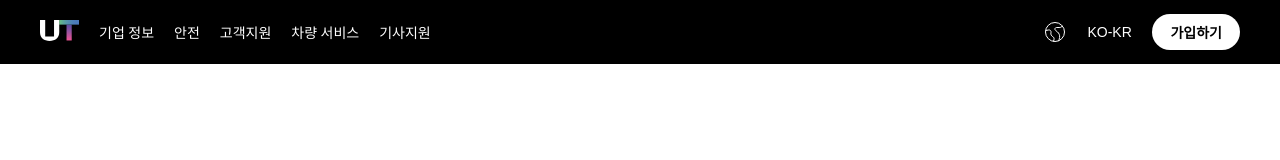
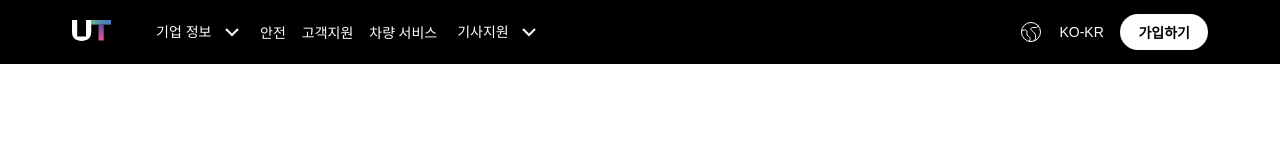
Before and after one commit to FRONTENDBOOTCAMP-17th/coolpeace, a website built with Vite: page src/nav/nav.html in a window 1280 px wide. Built offline with nearby package versions, Linux system fonts and the light colour scheme.

```diff
--- a/src/nav/nav.css
+++ b/src/nav/nav.css
@@ -1,21 +1,42 @@
 * {
-  box-sizing: border-box;
+  box-sizing: border-box; /* 패딩, 테두리를 너비에 포함 */
 }
+
 body {
   margin: 0;
 }
 
+/* 상단 바 레이아웃 */
 .utility-bar {
   display: flex;
   align-items: center;
-  padding: 0 40px;
+  padding: 12px 64px;
   height: 64px;
   list-style: none;
   margin: 0;
-  gap: 20px;
+  gap: 0;
   background: black;
 }
 
+/* 우측 정렬 밀어내기용 클래스 */
+.push-right {
+  margin-left: auto;
+}
+
+/* 구성요소별 스타일 */
+
+/* 로고 영역 */
+.utility-bar .logo-ut svg {
+  margin-right: 25px;
+}
+
+/* 메뉴 리스트 공통 (로고 제외) */
+.utility-bar li:not(.logo) {
+  padding: 4px 8px;
+  gap: 4px;
+}
+
+/* 텍스트 링크 스타일 */
 .utility-bar li a {
   color: white;
   text-decoration: none;
@@ -24,10 +45,7 @@
   white-space: nowrap;
 }
 
-.push-right {
-  margin-left: auto;
-}
-
+/* 언어 선택 & 콤보박스 영역 */
 .lang-wrapper {
   display: flex;
   align-items: center;
@@ -39,12 +57,12 @@
   color: white;
   border: none;
   font-size: 14px;
-  appearance: none;
+  appearance: none; /* 브라우저 기본 화살표 숨김 */
   padding: 4px 0;
 }
 
 /* 가입하기 버튼 스타일 */
-.register {
+.register-item {
   background-color: white;
   color: black;
   border: none;
@@ -54,3 +72,72 @@
   font-size: 14px;
   white-space: nowrap;
 }
+
+/* (커스텀 화살표가 포함된 셀렉트 박스)*/
+.menu-select-wrapper {
+  position: relative;
+  display: flex;
+  align-items: center;
+  padding: 0 4px;
+}
+
+.menu-select-wrapper select {
+  appearance: none;
+  background: transparent;
+  color: white;
+  border: none;
+  font-size: 14px;
+  font-weight: 500;
+  padding-right: 28px;
+  z-index: 1; /* 화살표보다 위에 위치 */
+}
+
+/* 커스텀 화살표 아이콘 */
+.menu-select-wrapper .arrow {
+  position: absolute;
+  right: 0;
+  top: 50%;
+  pointer-events: none;
+  transform: translateY(-50%);
+  display: flex;
+  align-items: center;
+}
+
+.menu-select-wrapper .arrow svg {
+  width: 24px;
+  height: 24px;
+}
+
+/* (모바일 대응 - 850px 이하) */
+
+.mobile-menu-icon {
+  display: none; /* 데스크탑에서는 숨김 */
+}
+
+@media (max-width: 850px) {
+  /* PC 전용 요소 숨김 */
+  .menu-item,
+  .lang-item,
+  .combo-box {
+    display: none;
+  }
+
+  /* 바 레이아웃 조정 */
+  .utility-bar {
+    display: flex;
+    justify-content: space-between;
+    padding: 0 24px;
+  }
+
+  /* 모바일 그룹 레이아웃 */
+  .mobile-group {
+    display: flex;
+    align-items: center;
+    gap: 12px !important;
+  }
+
+  /* 모바일 메뉴 노출 */
+  .mobile-menu-icon {
+    display: flex;
+  }
+}
--- a/src/nav/nav.html
+++ b/src/nav/nav.html
@@ -7,9 +7,9 @@
     <title>nav</title>
   </head>
   <body>
-    <ul class="utility-bar inline-block d">
+    <ul class="utility-bar logo">
       <li>
-        <a href="/"
+        <a class="logo-ut" href="/"
           ><svg xmlns="http://www.w3.org/2000/svg" width="39" height="39" viewBox="0 0 39 39" fill="none">
             <path d="M31.7203 13.6218H26.52V29.4667H31.7203V13.6218Z" fill="url(#paint0_linear_14227_993)" />
             <path d="M39 9.02222H19.2402V13.6227H39V9.02222Z" fill="url(#paint1_linear_14227_993)" />
@@ -33,12 +33,33 @@
             </defs></svg
         ></a>
       </li>
-      <li><a href="/">기업 정보</a></li>
-      <li><a href="/">안전</a></li>
-      <li><a href="/">고객지원</a></li>
-      <li><a href="/">차량 서비스</a></li>
-      <li><a href="/">기사지원</a></li>
-      <li class="push-right">
+      <li class="menu-item">
+        <div class="menu-select-wrapper">
+          <select name="company-info" aria-label="기업 정보">
+            <option value="" disabled selected>기업 정보</option>
+          </select>
+          <span class="arrow"
+            ><svg width="24" height="24" viewBox="0 0 24 24" fill="none" xmlns="http://www.w3.org/2000/svg">
+              <path d="M18 9L12 15L6 9" stroke="white" stroke-width="2" />
+            </svg>
+          </span>
+        </div>
+      </li>
+      <li class="menu-item"><a href="/">안전</a></li>
+      <li class="menu-item"><a href="/">고객지원</a></li>
+      <li class="menu-item"><a href="/">차량 서비스</a></li>
+      <li class="menu-item">
+        <div class="menu-select-wrapper">
+          <select name="driver-support" aria-label="기사지원">
+            <option value="" disabled selected>기사지원</option>
+          </select>
+          <span class="arrow"
+            ><svg width="24" height="24" viewBox="0 0 24 24" fill="none" xmlns="http://www.w3.org/2000/svg">
+              <path d="M18 9L12 15L6 9" stroke="white" stroke-width="2" /></svg
+          ></span>
+        </div>
+      </li>
+      <li class="push-right lang-item">
         <div class="lang-wrapper">
           <svg width="24" height="24" viewBox="0 0 24 24" fill="none" xmlns="http://www.w3.org/2000/svg">
             <path d="M19.5 6L18.0333 7.1C17.6871 7.35964 17.2661 7.5 16.8333 7.5H13.475C12.8775 7.5 12.3312 7.83761 12.064 8.37206C11.7342 9.03161 11.9053 9.83161 12.476 10.2986L14.476 11.9349C16.0499 13.2227 16.8644 15.22 16.6399 17.2412L16.6199 17.4206C16.5403 18.1369 16.3643 18.8392 16.0967 19.5083L15.5 21" stroke="white" />
@@ -55,7 +76,15 @@
           </select>
         </div>
       </li>
-      <li><button class="register">가입하기</button></li>
+      <li class="mobile-group">
+        <button class="register-item">가입하기</button>
+        <div class="mobile-menu-icon">
+          <svg width="24" height="24" viewBox="0 0 24 24" fill="none" xmlns="http://www.w3.org/2000/svg">
+            <path d="M18 10L6 10" stroke="white" stroke-width="2" stroke-linecap="round" />
+            <path d="M18 14L6 14" stroke="white" stroke-width="2" stroke-linecap="round" />
+          </svg>
+        </div>
+      </li>
     </ul>
   </body>
 </html>
```
